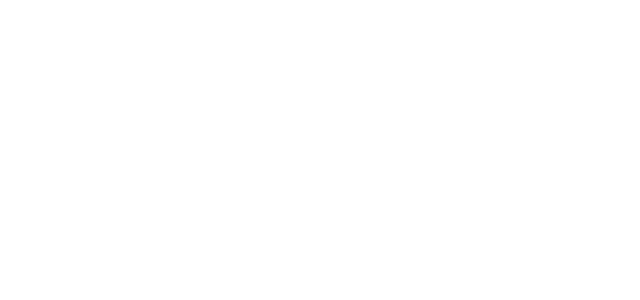
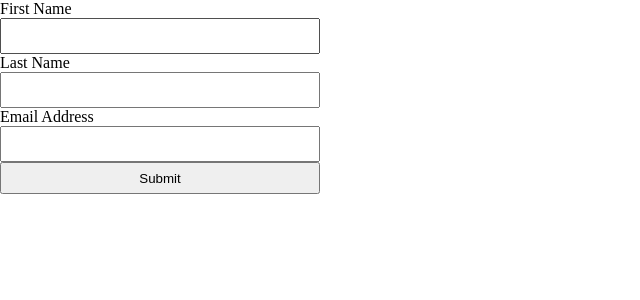
Before and after one commit to Danylo-tk/sample-projects, a React (Vite) app in the folder formik-test/: page / in a window 1280 px wide. Shown: the top 300 px of the page, without its empty margins (0-640 px from the left). Built offline with nearby package versions, Linux system fonts and the light colour scheme.

Commit message:
Basic form setup

```diff
--- a/formik-test/package.json
+++ b/formik-test/package.json
@@ -10,11 +10,9 @@
     "preview": "vite preview"
   },
   "dependencies": {
-    "@types/styled-components": "^5.1.26",
     "formik": "^2.4.2",
     "react": "^18.2.0",
-    "react-dom": "^18.2.0",
-    "styled-components": "^6.0.3"
+    "react-dom": "^18.2.0"
   },
   "devDependencies": {
     "@types/react": "^18.2.14",
--- a/formik-test/src/App.tsx
+++ b/formik-test/src/App.tsx
@@ -1,9 +1,7 @@
+import BasicForm from "./components/BasicForm";
+
 function App() {
-  return (
-    <>
-      <h1></h1>
-    </>
-  );
+  return <BasicForm />;
 }
 
 export default App;
--- /dev/null
+++ b/formik-test/src/components/BasicForm.module.css
@@ -0,0 +1,13 @@
+.container {
+  width: 20rem;
+  display: flex;
+  flex-direction: column;
+}
+
+.textInput {
+  height: 2rem;
+}
+
+.submitButton {
+  height: 2rem;
+}
--- /dev/null
+++ b/formik-test/src/components/BasicForm.tsx
@@ -0,0 +1,53 @@
+import { useFormik } from "formik";
+import styles from "./BasicForm.module.css";
+
+const BasicForm = () => {
+  const formik = useFormik({
+    initialValues: {
+      firstName: "",
+      lastName: "",
+      email: "",
+    },
+    onSubmit: (values) => {
+      alert(JSON.stringify(values, null, 2));
+    },
+  });
+
+  return (
+    <form className={styles.container} onSubmit={formik.handleSubmit}>
+      <label htmlFor="firstName">First Name</label>
+      <input
+        className={styles.textInput}
+        id="firstName"
+        name="firstName"
+        type="text"
+        onChange={formik.handleChange}
+        value={formik.values.firstName}
+      />
+      <label htmlFor="lastName">Last Name</label>
+      <input
+        className={styles.textInput}
+        id="lastName"
+        name="lastName"
+        type="text"
+        onChange={formik.handleChange}
+        value={formik.values.lastName}
+      />
+      <label htmlFor="email">Email Address</label>
+      <input
+        className={styles.textInput}
+        id="email"
+        name="email"
+        type="email"
+        onChange={formik.handleChange}
+        value={formik.values.email}
+      />
+
+      <button className={styles.textInput} type="submit">
+        Submit
+      </button>
+    </form>
+  );
+};
+
+export default BasicForm;
```
Also changed, not shown: 1 other file (tests, documents, lock files or other folders).
